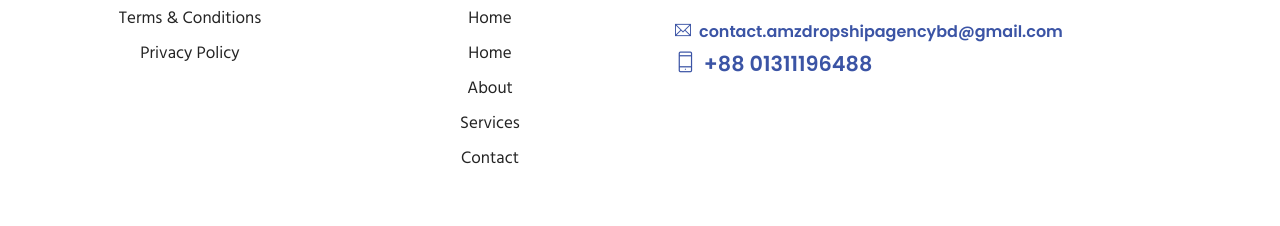
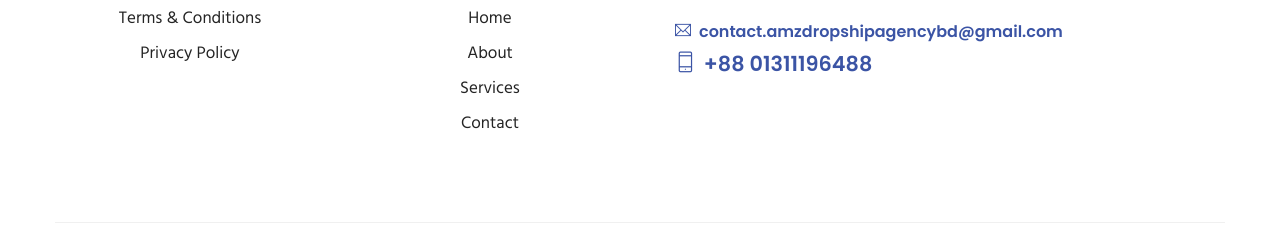
Before and after one commit to AmzReprizer/NexGen, a plain HTML site: page privacy.html in a window 1280 px wide. Shown: the part 919-1145 px from the top of the page. Drawn offline with Linux system fonts and the light colour scheme; some packages are replaced by stand-ins of ours; a web font is replaced by a local one.

Commit message:
privacy footr

```diff
--- a/privacy.html
+++ b/privacy.html
@@ -103,7 +103,7 @@
 			<div class="col-lg-3 col-md-6 col-sm-12">
 				<div class="widget">
 					<h4 style="color: #3b54a5;">Quick Links</h4>
-					<ul class="list-unstyled footer-menu lh-35">                        <li><a href="index.html">Home</a></li>
+					<ul class="list-unstyled footer-menu lh-35">
                         <li><a href="index.html">Home</a></li>
 						<li><a href="about.html">About</a></li>
 						<li><a href="service.html">Services</a></li>
```
